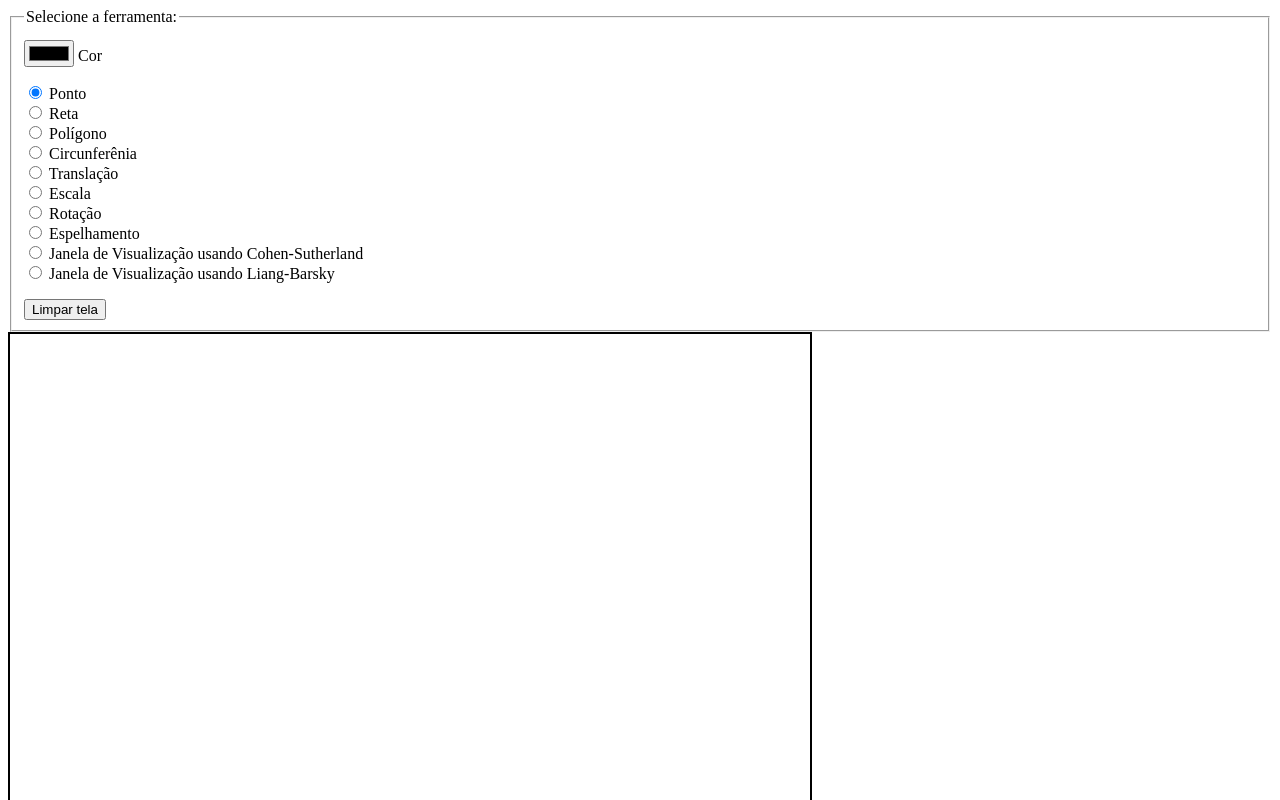
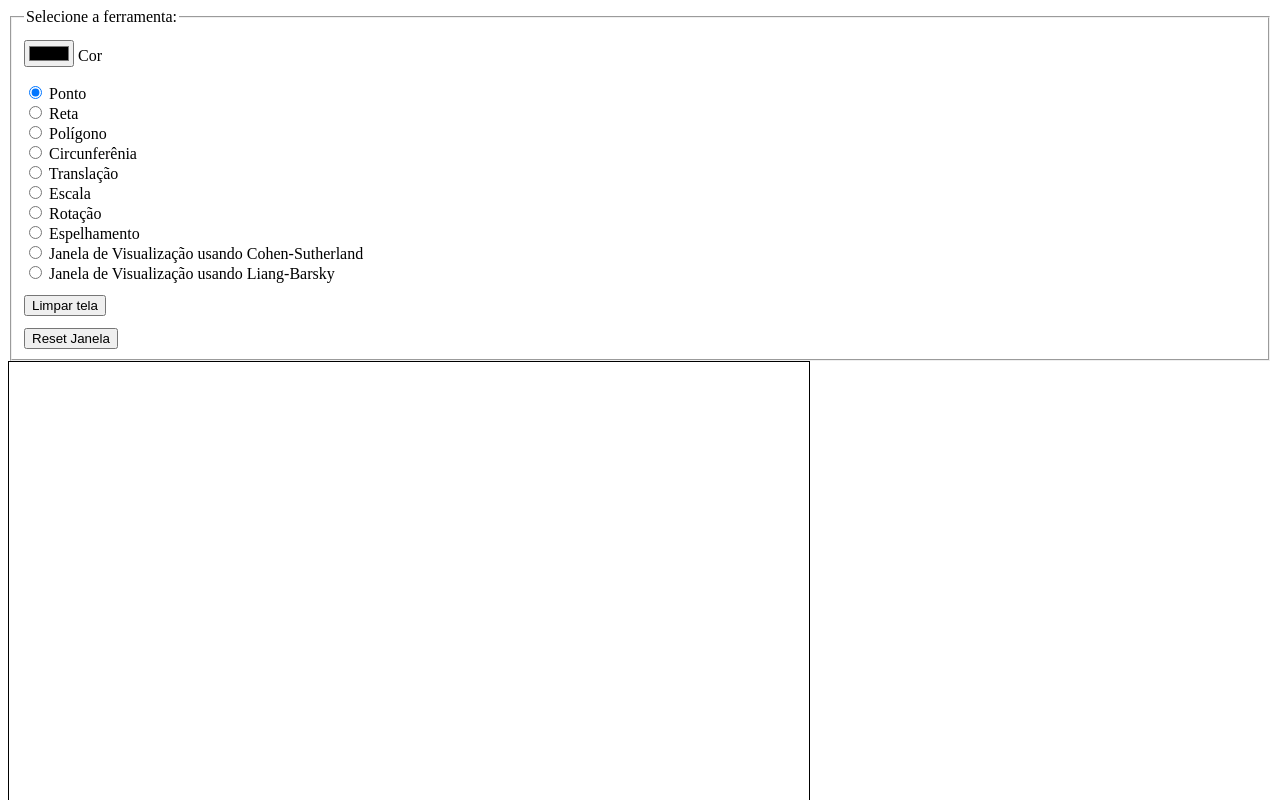
Before and after one commit to CamillaTeodoro/ComputerGraphics_Paintbrush, a plain HTML site: page index.html in a window 1280 px wide. Shown: the top 800 px of the page. Drawn offline with Linux system fonts and the light colour scheme.

Commit message:
add reset window

```diff
--- a/index.html
+++ b/index.html
@@ -83,6 +83,9 @@
         <div>
           <button id="cleanScreen" type="button">Limpar tela</button>
         </div>
+        <div>
+          <button id="resetWindow" type="button">Reset Janela</button>
+        </div>
       </form>
     </fieldset>
     <canvas></canvas>
--- a/src/main.js
+++ b/src/main.js
@@ -13,6 +13,9 @@ function main() {
   const cleanScreen = document.querySelector("#cleanScreen");
   if (!cleanScreen) return;
 
+  const resetWindow = document.querySelector("#resetWindow");
+  if (!resetWindow) return;
+
   const paint = new Paintbrush(canvas);
 
   modeForm.addEventListener("change", () => {
@@ -27,5 +30,10 @@ function main() {
   cleanScreen.addEventListener("click", () => {
     paint.cleanScreen();
   });
+
+  resetWindow.addEventListener("click", () => {
+    paint.resetCanvas();
+    paint.render();
+  });
 }
 main();
--- a/styles.css
+++ b/styles.css
@@ -2,11 +2,11 @@ canvas {
   width: 100vmin;
   height: 100vmin;
   image-rendering: pixelated;
-  border: 2px solid black;
+  border: 1px solid black;
 }
 
 button {
-  margin-top: 16px;
+  margin-top: 12px;
 }
 
 .color-picker {
```
